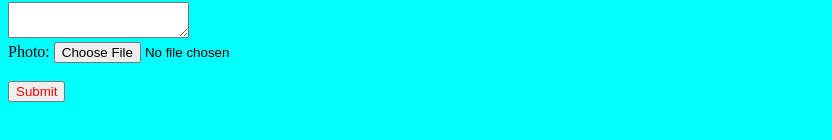
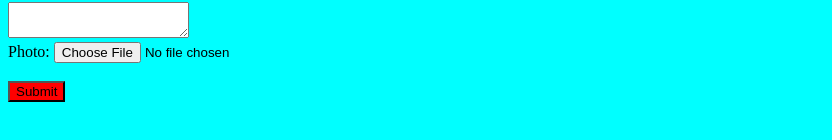
Before and after one commit to Sauve9119/html-form-project, a plain HTML site: page index.html in a window 1280 px wide. Shown: the part 430-570 px from the top of the page, without its empty margins (0-832 px from the left). Drawn offline with Linux system fonts and the light colour scheme.

Commit message:
change new

```diff
--- a/index.html
+++ b/index.html
@@ -42,7 +42,7 @@
     <label for="">Photo:</label>
     <input type="file" name="" id="">
     <br><br>
-    <button type="submit">Submit</button>
+    <button type="submit" class="button">Submit</button>
 
 </body>
 </html>
--- a/style.css
+++ b/style.css
@@ -1,6 +1,7 @@
 body{
     background-color: aqua;
 }
-button{
-    color: red;
+.button{
+
+   background-color: red;
 }
```
